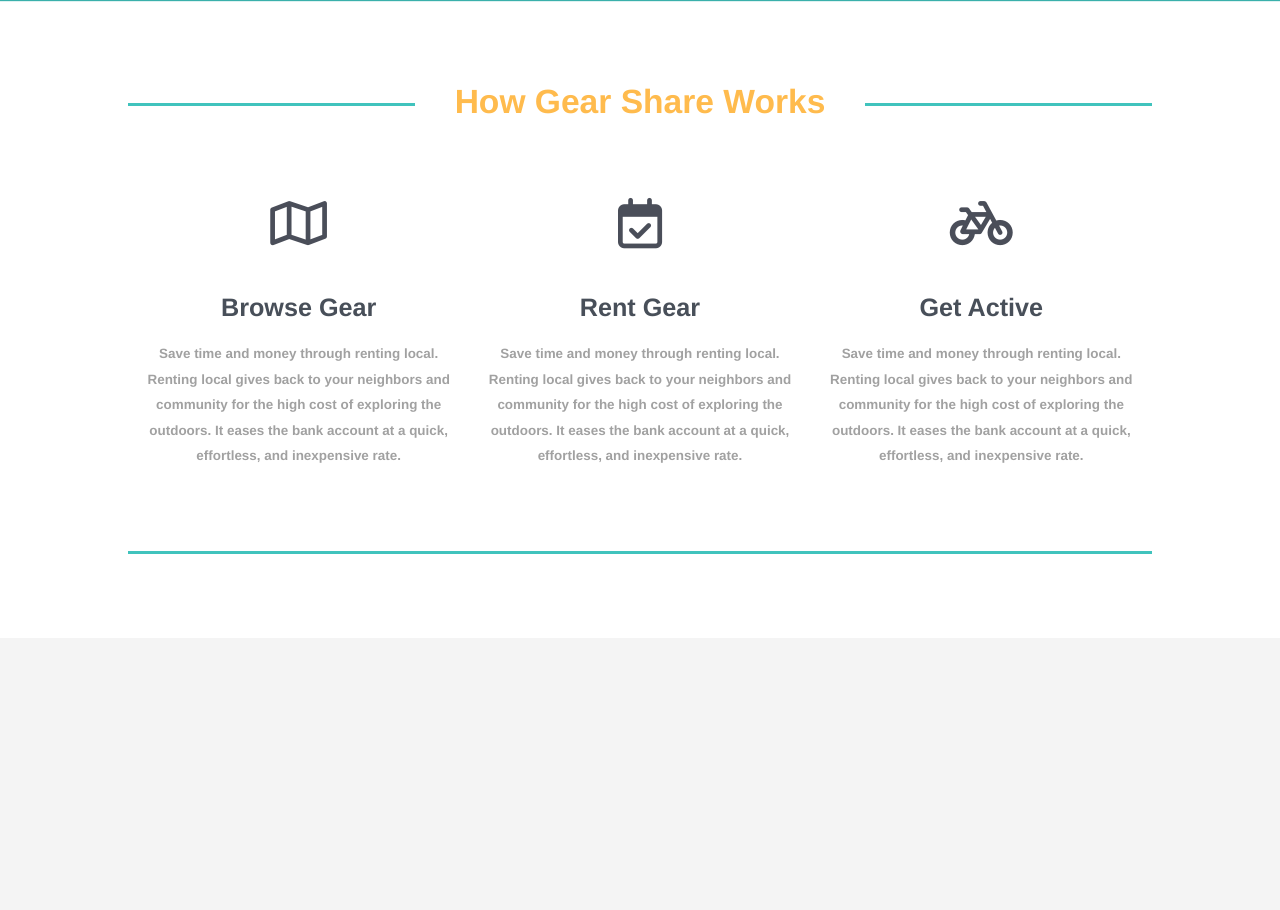
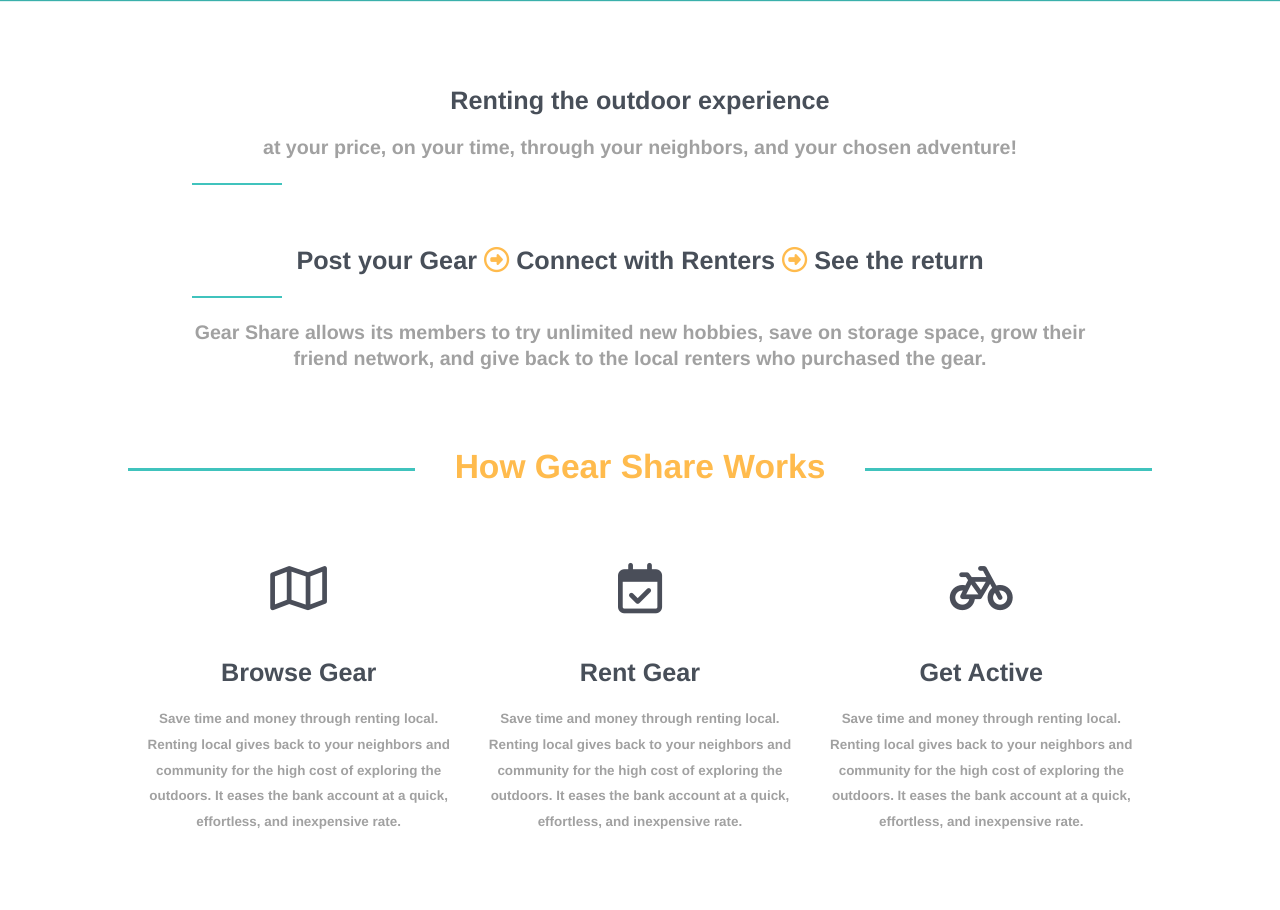
Before and after one commit to tressacroaker/gearShareApp, a website: page public/index.html at #!/home in a window 1280 px wide. Shown: the part 242-1152 px from the top of the page. Drawn offline with nearby package versions, Linux system fonts and the light colour scheme; some packages are replaced by stand-ins of ours; no server answers.

Commit message:
style home page

```diff
--- a/public/style.css
+++ b/public/style.css
@@ -27,14 +27,41 @@ justify-content: center;
   margin: 5%;
 }
 
+.box1{
+  width: 70%;
+  /*margin: 5%;*/
+}
+
 .box2 {
   display: flex;
   flex-wrap: wrap;
   flex-direction: row;
-  width: 100%;
-  height: 400px;
+  width: 80%;
+  height: 350px;
   /*margin: 5%;*/
   background-color: #F4F4F4;
+}
+
+.box1 > h3{
+  text-align: center;
+  color:#A1A1A1;
+}
+
+.box1 > h2{
+  text-align: center;
+  margin-top: 7%;
+  color:#484F59;
+}
+
+.box1 > h1 {
+   width: 10%;
+   border-bottom: 2px solid #40C3BD;
+   line-height: 0.1em;
+   /*margin: 10px 0 20px;*/
+}
+
+.box1 > h2 > .fa {
+  color:#FFBB4D;
 }
 
 .tripleBox {
--- a/public/templates/home.html
+++ b/public/templates/home.html
@@ -1,9 +1,17 @@
 <nav-dir></nav-dir>
 <br>
 <div class="homeContainer">
+  <div class="box1">
+    <h2>Renting the outdoor experience</h2>
+    <h3>at your price, on your time, through your neighbors, and your chosen adventure!</h3>
+    <h1> </h1>
+    <h2>Post your Gear  <i class="fa fa-arrow-circle-o-right" aria-hidden="true"></i>  Connect with Renters <i class="fa fa-arrow-circle-o-right" aria-hidden="true"></i>  See the return</h2>
+    <h1> </h1>
+    <!-- <h2><input type="search" value=""></h2> -->
+    <h3>Gear Share allows its members to try unlimited new hobbies, save on storage space, grow their friend network, and give back to the local renters who purchased the gear.</h3>
+  </div>
   <div class="box">
     <h1><span> How Gear Share Works </span></h1>
-  <!-- <img class="cabinPic"src="cabin.jpg"/> -->
   <br>
     <div class="tripleBox">
     <i class="fa fa-map-o fa-3x" aria-hidden="true"></i>
@@ -28,7 +36,6 @@
     <h1></h1>
 </div>
 <div class="box2">
-<h2>
 
 </div>
 <div id="postedContainer">
```
